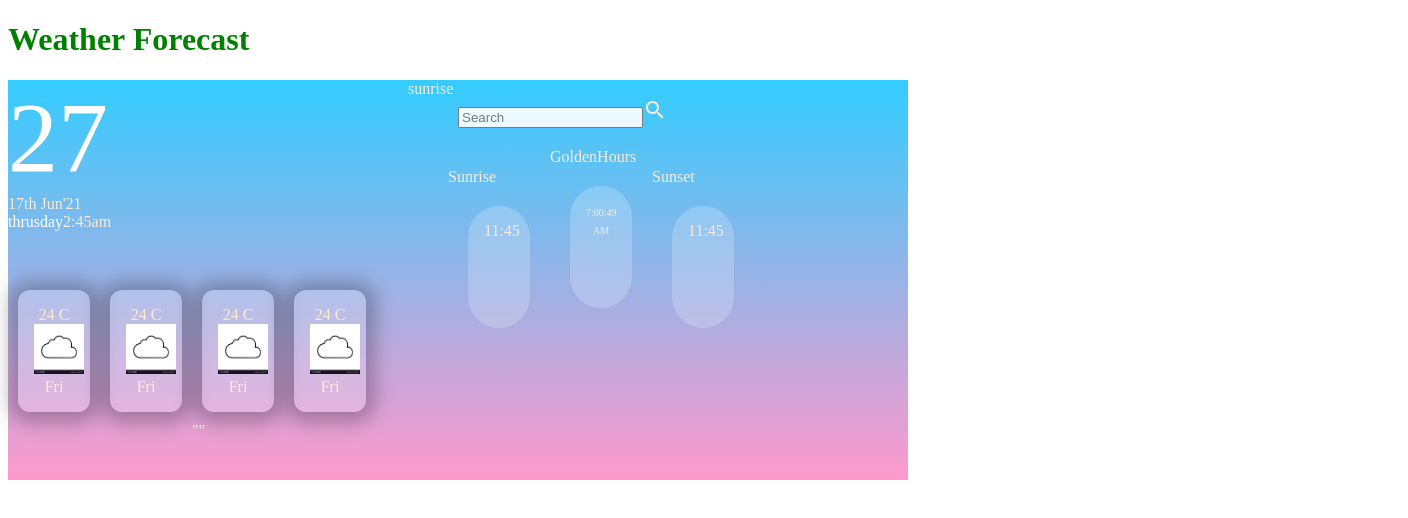
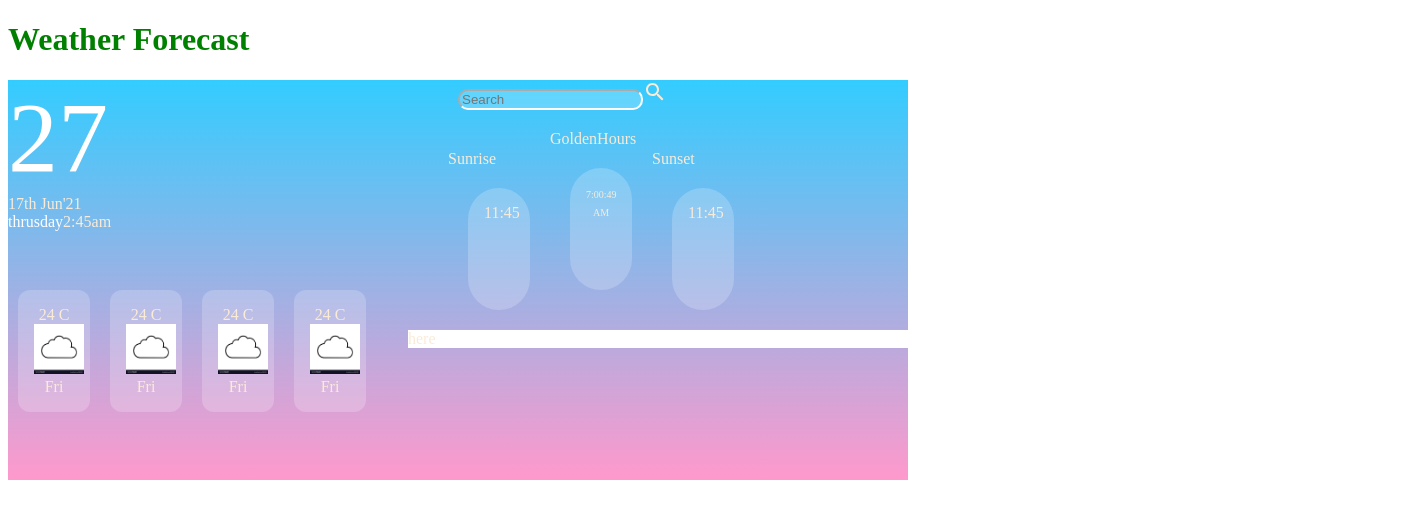
Before and after one commit to purva-coditas/WeatherApp, a React app: page / in a window 1280 px wide. Shown: the top 518 px of the page, 1408 px wide, since content can reach past the window. Built offline with nearby package versions, Linux system fonts and the light colour scheme.

Commit message:
css updated

```diff
--- a/src/component/Homescreen.tsx
+++ b/src/component/Homescreen.tsx
@@ -45,7 +45,6 @@ const Homescreen = () => {
           </div>
           <div>
             <Daycard />
-            ""
           </div>
           <div>
             <Daycard />
@@ -54,11 +53,15 @@ const Homescreen = () => {
       </div>
 
       <div style={{ width: "400px", height: "400px" }}>
-        sunrise
         <div style={{ marginLeft: "20px" }}>
           <img src="" />
           <input
-            style={{ opacity: "90%", marginLeft: "30px" }}
+            style={{
+              borderColor: "white",
+              backgroundColor: "rgba(255,255,255,0.2)",
+              marginLeft: "30px",
+              borderRadius: "10px",
+            }}
             type="text"
             placeholder="Search"
           />
@@ -82,6 +85,7 @@ const Homescreen = () => {
             <Sunset />
           </span>
         </div>
+        <div style={{ width: "1000px", backgroundColor: "white" }}>here</div>
       </div>
     </div>
   );
--- a/src/component/card.scss
+++ b/src/component/card.scss
@@ -5,8 +5,6 @@
   background-color: rgba(255, 255, 255, 0.2);
   border-radius: 12px;
   padding: 1rem;
-  box-shadow: 0 1px 18px 10px rgba(0, 0, 0, 0.25);
-  border-color: black;
 }
 
 .timesummary {
```
